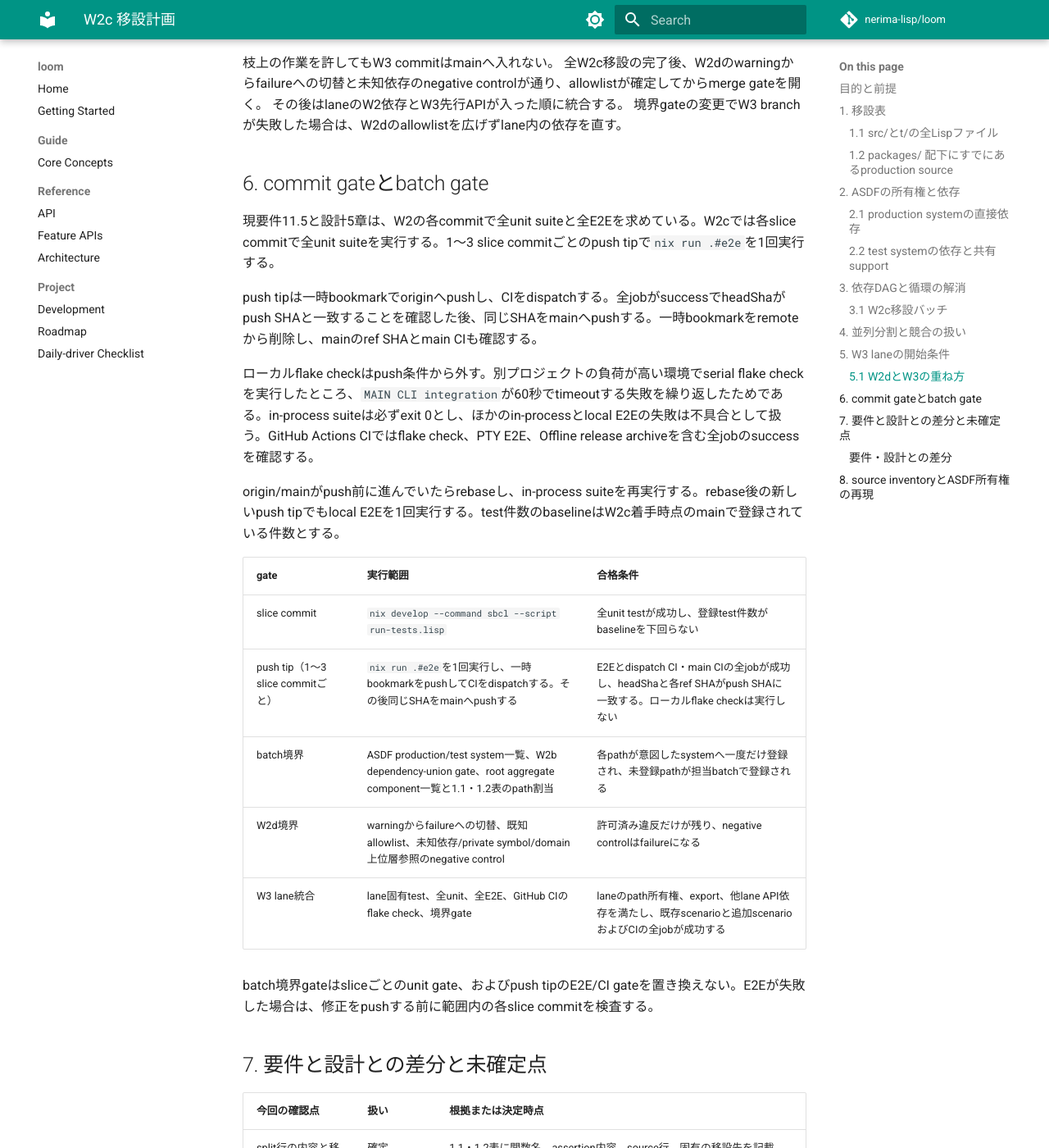
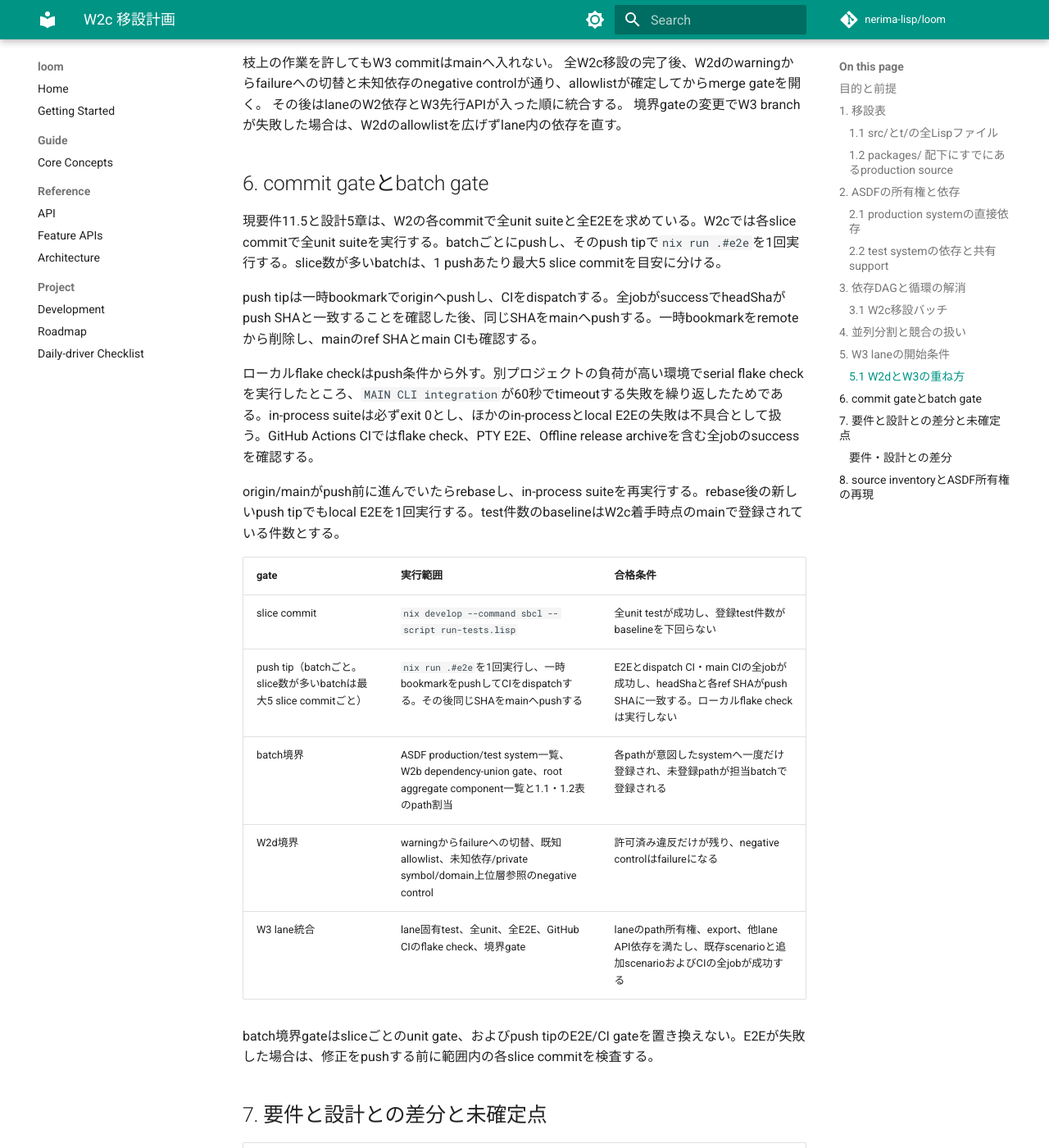
Before and after one commit to nerima-lisp/loom, an MkDocs documentation site: the page built from docs/src/notes/w2c-move-plan.md, in a window 1280 px wide and 1400 px high, scrolled down 66279 px. Shown: the whole window at 82% size. Built offline with MkDocs 1.6.1 and Material for MkDocs 9.7.7, drawn with Linux system fonts in a browser that asks for light colours; comment, search, counter and statistics services are not loaded; some of the changed text lies outside the part shown.

```diff
--- a/docs/src/notes/w2c-move-plan.md
+++ b/docs/src/notes/w2c-move-plan.md
@@ -758,7 +758,7 @@
 
 ## 6. commit gateとbatch gate
 
-現要件11.5と設計5章は、W2の各commitで全unit suiteと全E2Eを求めている。W2cでは各slice commitで全unit suiteを実行する。1〜3 slice commitごとのpush tipで`nix run .#e2e`を1回実行する。
+現要件11.5と設計5章は、W2の各commitで全unit suiteと全E2Eを求めている。W2cでは各slice commitで全unit suiteを実行する。batchごとにpushし、そのpush tipで`nix run .#e2e`を1回実行する。slice数が多いbatchは、1 pushあたり最大5 slice commitを目安に分ける。
 
 push tipは一時bookmarkでoriginへpushし、CIをdispatchする。全jobがsuccessでheadShaがpush SHAと一致することを確認した後、同じSHAをmainへpushする。一時bookmarkをremoteから削除し、mainのref SHAとmain CIも確認する。
 
@@ -769,7 +769,7 @@
 | gate | 実行範囲 | 合格条件 |
 |---|---|---|
 | slice commit | `nix develop --command sbcl --script run-tests.lisp` | 全unit testが成功し、登録test件数がbaselineを下回らない |
-| push tip（1〜3 slice commitごと） | `nix run .#e2e`を1回実行し、一時bookmarkをpushしてCIをdispatchする。その後同じSHAをmainへpushする | E2Eとdispatch CI・main CIの全jobが成功し、headShaと各ref SHAがpush SHAに一致する。ローカルflake checkは実行しない |
+| push tip（batchごと。slice数が多いbatchは最大5 slice commitごと） | `nix run .#e2e`を1回実行し、一時bookmarkをpushしてCIをdispatchする。その後同じSHAをmainへpushする | E2Eとdispatch CI・main CIの全jobが成功し、headShaと各ref SHAがpush SHAに一致する。ローカルflake checkは実行しない |
 | batch境界 | ASDF production/test system一覧、W2b dependency-union gate、root aggregate component一覧と1.1・1.2表のpath割当 | 各pathが意図したsystemへ一度だけ登録され、未登録pathが担当batchで登録される |
 | W2d境界 | warningからfailureへの切替、既知allowlist、未知依存/private symbol/domain上位層参照のnegative control | 許可済み違反だけが残り、negative controlはfailureになる |
 | W3 lane統合 | lane固有test、全unit、全E2E、GitHub CIのflake check、境界gate | laneのpath所有権、export、他lane API依存を満たし、既存scenarioと追加scenarioおよびCIの全jobが成功する |
@@ -798,7 +798,7 @@
 | test support | 各slice testの配置は定義済みだが、共有packageのsystem所有が残る | `loom/test-support`を追加し、root aggregateの外へ共有packageを置く | slice/testから`loom/test` aggregateへの循環を避ける |
 | movement-view helper | 設計資料はscrollとgoto-lineを分割する | 現行sourceにscroll helperはない。W2a catalogの`:core/buffer` ownerを保ち、goto-line helperを同じownerに割り当てる | 現行sourceは`packages/core/editor/src/application-commands-movement-view-support.lisp:3-36`、W2a specは`packages/core/buffer/src/command-specs-movement.lisp:114-122` |
 | W3開始時期 | W2完了後にW3開始 | 条件を満たすbranch作業だけW2dと重ねる。main mergeはW2d成功後 | W3 path所有とroot共有pathを分離できる。gate違反は統合前に検出する |
-| commit gate | slice commitごとの全unit suite、push tipのE2EとGitHub CI | slice commitごとに全unitを実行し、1〜3 sliceごとのpush tipでE2Eを1回実行して一時bookmark CIとmain CIの全jobを確認する（6節） | 中間commit単位のE2E保証を失い、失敗時のbisect範囲を最大3 slice commitとする。ローカルflake checkはpush条件から外す |
+| commit gate | slice commitごとの全unit suite、push tipのE2EとGitHub CI | slice commitごとに全unitを実行し、batchごとのpush tip（slice数が多いbatchは最大5 slice commitごと）でE2Eを1回実行して一時bookmark CIとmain CIの全jobを確認する（6節） | 中間commit単位のE2E保証を失い、失敗時のbisect範囲を1 batch、最大5 slice commitとする。ローカルflake checkはpush条件から外す |
 | `commands-internal.lisp` | 設計資料は選択buffer/window registry helperの移設を示唆する | 現root fileを残す。registry関数の新たな移設先は設けない | 現行fileの定義は`%order-region`だけ（`src/application/commands-internal.lisp:3-12`）。buffer registryは`registered-buffers`、`register-buffer`、`unregister-buffer`としてすでにfeature/buffersにある（`packages/feature/buffers/src/domain-buffer-registry.lisp:14-26`）。設計資料の選択window helperとregistry helperの記述は現行sourceにない |
 
 W2c表のtarget pathにはまだ新規作成していないpathが含まれる。
```
Also changed, not shown: 12 other files.
